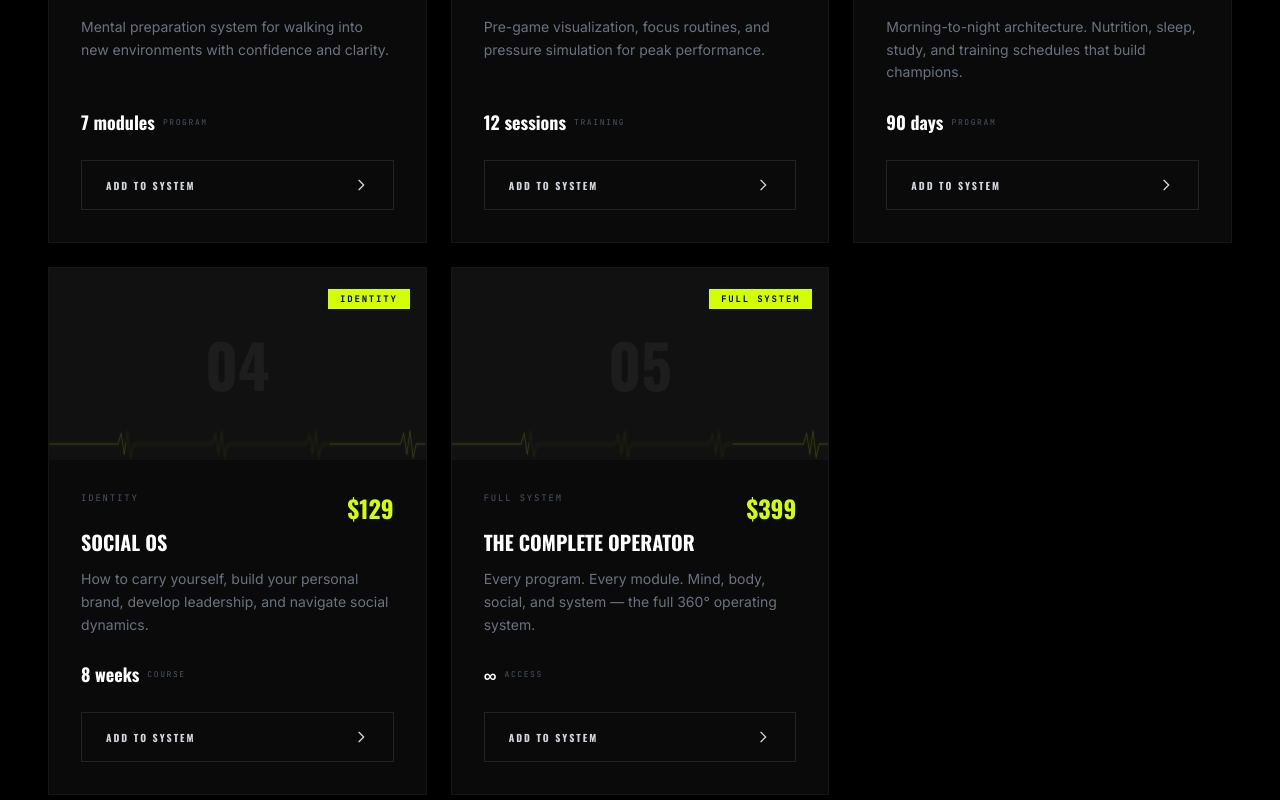
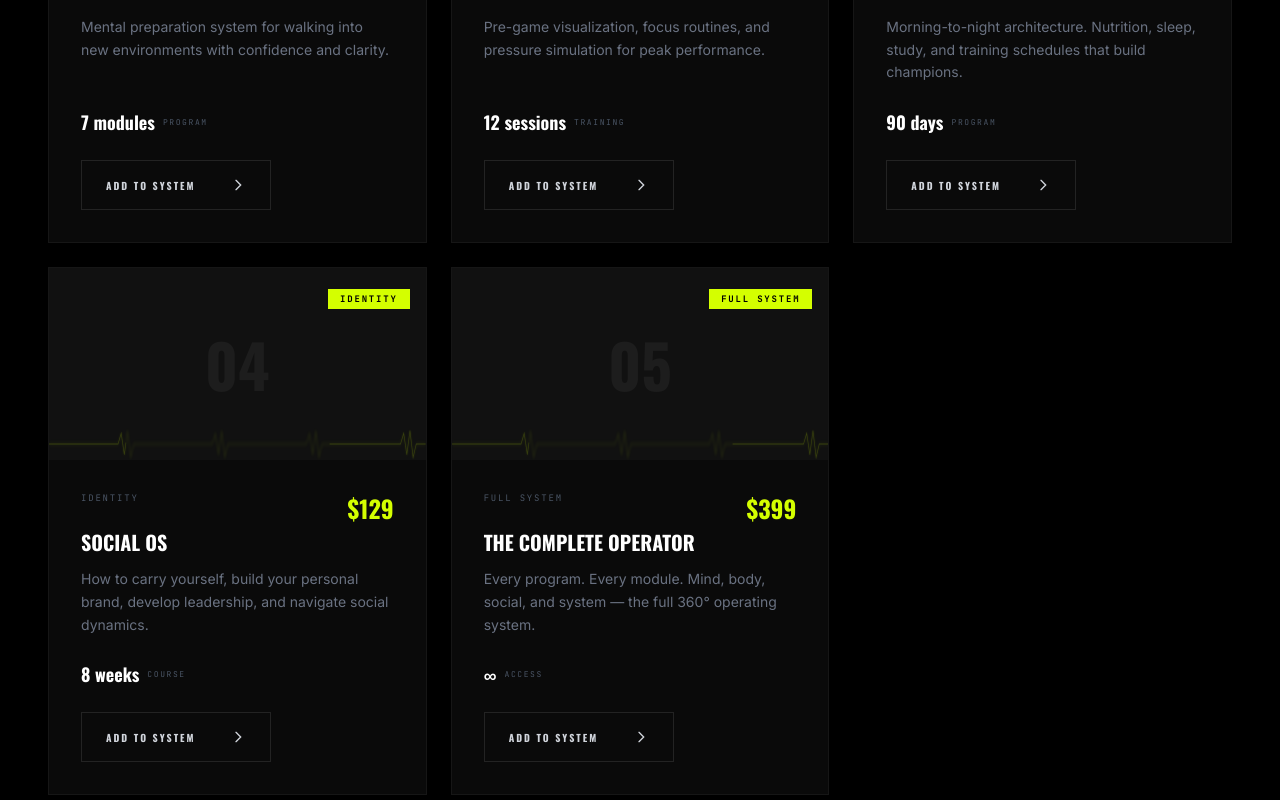
Before and after one commit to paradisetester/Top, a React (Vite) app: page / in a window 1280 px wide. Shown: the part 4586-5386 px from the top of the page. Built offline with nearby package versions, Linux system fonts and the light colour scheme.

Commit message:
button spacing issue

```diff
--- a/src/components/sections/ProgramsSection.jsx
+++ b/src/components/sections/ProgramsSection.jsx
@@ -51,7 +51,7 @@ export default function ProgramsSection() {
                   <span className="font-mono text-[8px] tracking-[0.2em] text-gray-600 ml-2">{item.specLabel}</span>
                 </div>
                 <button onClick={() => alert('Connect Shopify to enable purchasing.')}
-                  className="w-full py-4 border border-white/10 text-gray-300 font-oswald text-[10px] tracking-[0.2em] flex items-center justify-between px-6 group-hover:bg-[#D4FF00] group-hover:text-black group-hover:border-[#D4FF00] transition-all">
+                  className="max-w-[190px] py-4 border border-white/10 text-gray-300 font-oswald text-[10px] tracking-[0.2em] flex items-center justify-between px-6 group-hover:bg-[#D4FF00] group-hover:text-black group-hover:border-[#D4FF00] transition-all">
                   <span>ADD TO SYSTEM</span>
                   <svg className="w-4 h-4" fill="none" stroke="currentColor" viewBox="0 0 24 24"><path strokeLinecap="round" strokeWidth="2" d="M9 5l7 7-7 7" /></svg>
                 </button>
```
